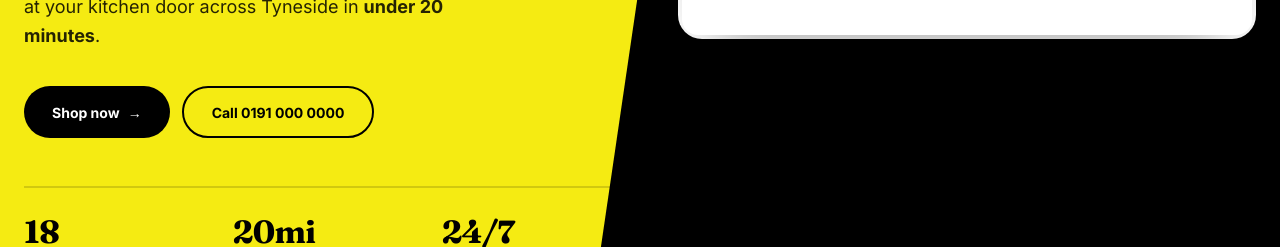
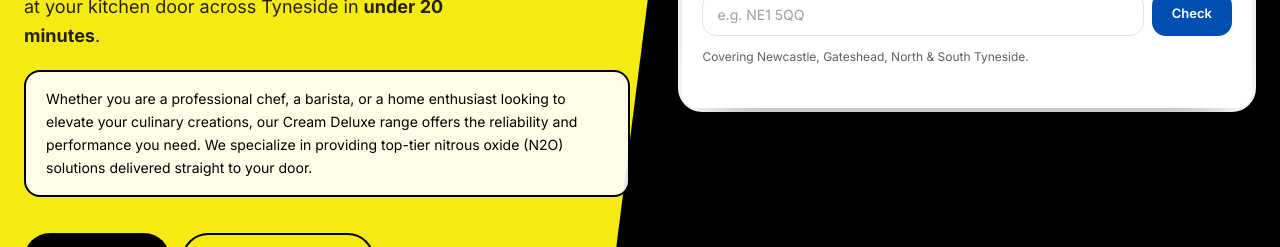
Before and after one commit to atifjan2019/Dialawhipfrontend, a Next.js app: page / in a window 1280 px wide. Shown: the part 655-902 px from the top of the page. Built offline with nearby package versions, Linux system fonts and the light colour scheme; no server answers.

Commit message:
feat: add description for Cream Deluxe range in Hero component

```diff
--- a/app/(shop)/page.tsx
+++ b/app/(shop)/page.tsx
@@ -62,6 +62,9 @@
             Premium cream chargers, tanks, syrups & coffee — at your kitchen
             door across Tyneside in <strong>under 20 minutes</strong>.
           </p>
+          <div className="mt-5 max-w-2xl rounded-2xl border-2 border-ink bg-paper/90 px-4 py-3 text-[13px] leading-relaxed text-ink sm:px-5 sm:py-4 sm:text-[14px]">
+            Whether you are a professional chef, a barista, or a home enthusiast looking to elevate your culinary creations, our Cream Deluxe range offers the reliability and performance you need. We specialize in providing top-tier nitrous oxide (N2O) solutions delivered straight to your door.
+          </div>
           <div className="mt-9 flex flex-wrap gap-3">
             <Link
               href="/shop"
```
